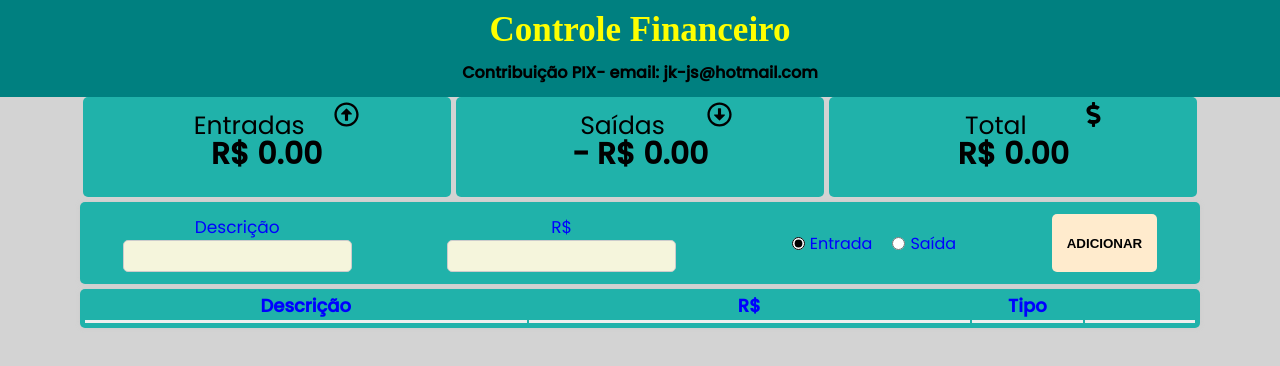
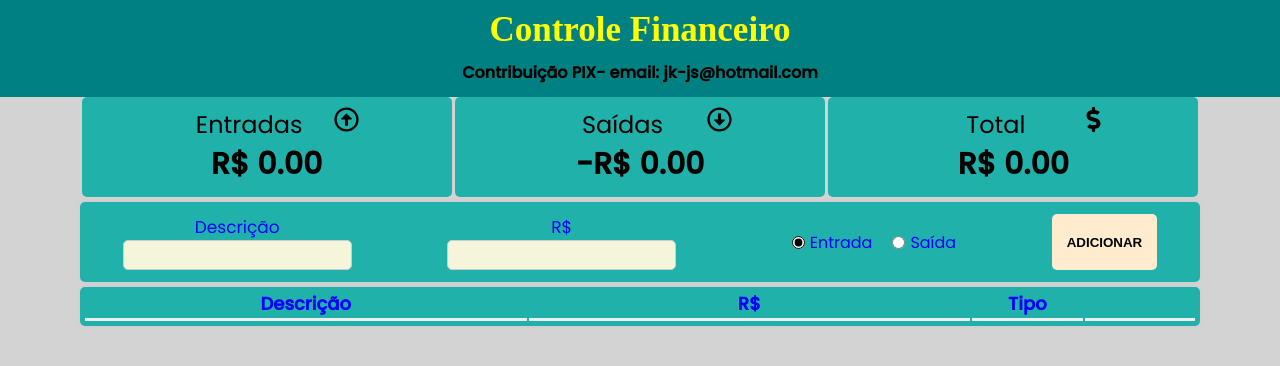
Before and after one commit to JotaKSP/controlefinanceiro, a React (Create React App) app: page / in a window 1280 px wide. Shown: the top 366 px of the page. Built offline with nearby package versions, Linux system fonts and the light colour scheme.

Commit message:
initial commit

```diff
--- a/src/App.js
+++ b/src/App.js
@@ -28,7 +28,7 @@ const App = () => {
     const total = Math.abs(income - expense).toFixed(2);
 
     setIncome(`R$ ${income}`);
-    setExpense(`- R$ ${expense}`);
+    setExpense(`-R$ ${expense}`);
     setTotal(`R$ ${total}`);
   }, [transactionsList]);
 
--- a/src/components/Form/styles.js
+++ b/src/components/Form/styles.js
@@ -23,7 +23,7 @@ export const Input = styled.input`
   text-align: center;
   outline: none;
   border-radius: 5px;
-  padding: 5px 0px;
+  padding: 4px 0px;
   font-size: 17px;
   font-weight: bold;
   border: 1px solid #ccc;
--- a/src/components/ResumeItem/styles.js
+++ b/src/components/ResumeItem/styles.js
@@ -7,7 +7,7 @@ export const Container = styled.div`
   align-items: center;
   background-color: lightseagreen;
   border-radius: 5px;
-  padding: 0 16px;
+  padding: 0 17px;
   width: 30%;
 
   @media (max-width: 750px) {
@@ -44,9 +44,9 @@ export const Header = styled.header`
 `;
 //Tamanho = Entrada - saída - Total
 export const HeaderTitle = styled.p`
- font-size: 25px;
+ font-size: 24px;
  margin: 10px auto;
- height: 15px;
+ height: 25px;
 
 `;
 // Valor R$
```
